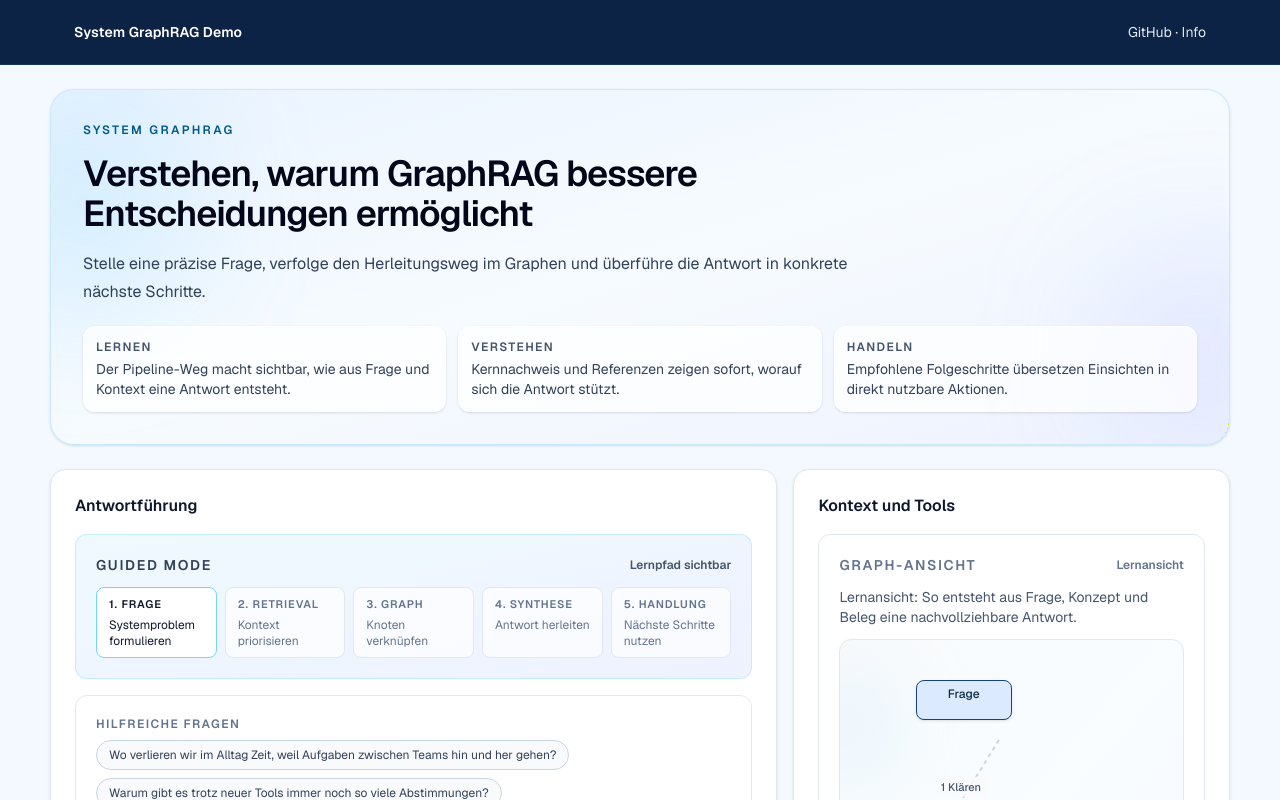
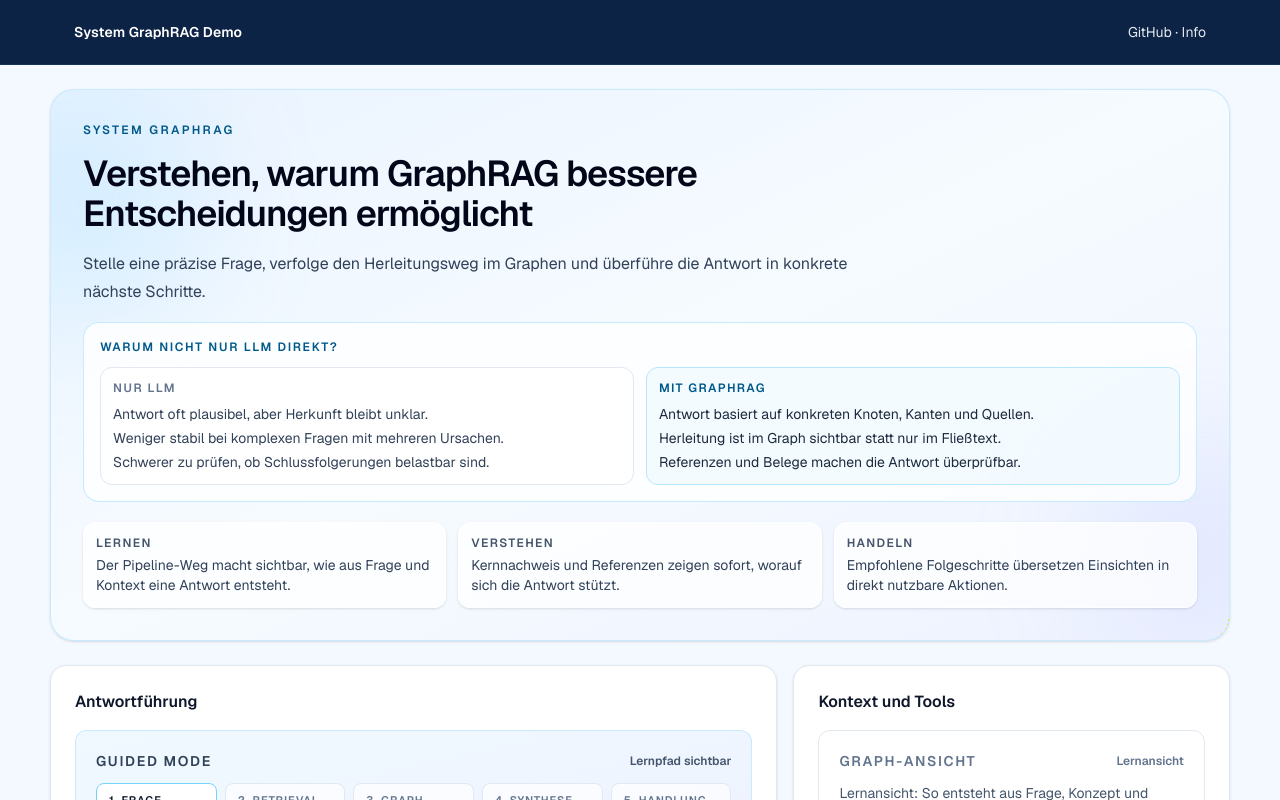
Before and after one commit to mimeonline/system-graph-rag-lab, a Next.js app in the folder apps/web/: page / in a window 1280 px wide. Shown: the top 800 px of the page. Built offline with nearby package versions, Linux system fonts and the light colour scheme.

Commit message:
feat: clarify GraphRAG value proposition in hero

```diff
--- a/apps/web/src/features/home/organisms/HeroLearningStage.tsx
+++ b/apps/web/src/features/home/organisms/HeroLearningStage.tsx
@@ -13,6 +13,30 @@
           Stelle eine präzise Frage, verfolge den Herleitungsweg im Graphen und überführe die Antwort in
           konkrete nächste Schritte.
         </p>
+
+        <section className="rounded-2xl border border-sky-200/80 bg-white/80 p-4">
+          <p className="text-xs font-semibold uppercase tracking-[0.14em] text-sky-800">
+            Warum nicht nur LLM direkt?
+          </p>
+          <div className="mt-3 grid gap-3 sm:grid-cols-2">
+            <div className="rounded-xl border border-slate-200 bg-white p-3">
+              <p className="text-xs font-semibold uppercase tracking-[0.12em] text-slate-500">Nur LLM</p>
+              <ul className="mt-2 space-y-1 text-sm text-slate-700">
+                <li>Antwort oft plausibel, aber Herkunft bleibt unklar.</li>
+                <li>Weniger stabil bei komplexen Fragen mit mehreren Ursachen.</li>
+                <li>Schwerer zu prüfen, ob Schlussfolgerungen belastbar sind.</li>
+              </ul>
+            </div>
+            <div className="rounded-xl border border-sky-200 bg-sky-50/70 p-3">
+              <p className="text-xs font-semibold uppercase tracking-[0.12em] text-sky-800">Mit GraphRAG</p>
+              <ul className="mt-2 space-y-1 text-sm text-slate-800">
+                <li>Antwort basiert auf konkreten Knoten, Kanten und Quellen.</li>
+                <li>Herleitung ist im Graph sichtbar statt nur im Fließtext.</li>
+                <li>Referenzen und Belege machen die Antwort überprüfbar.</li>
+              </ul>
+            </div>
+          </div>
+        </section>
 
         <ul className="grid gap-3 pt-1 sm:grid-cols-3">
           <li className="rounded-xl border border-white/70 bg-white/75 p-3 text-sm text-slate-700 shadow-sm">
```
